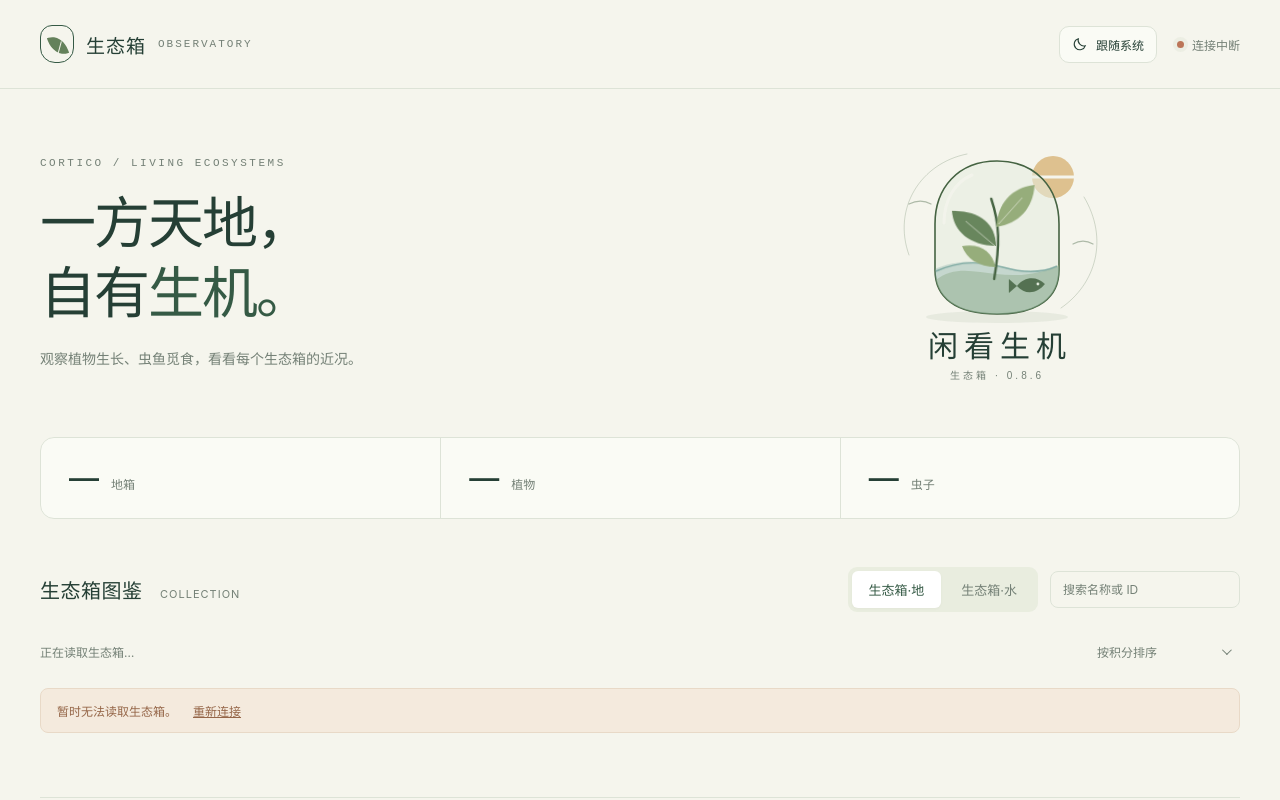
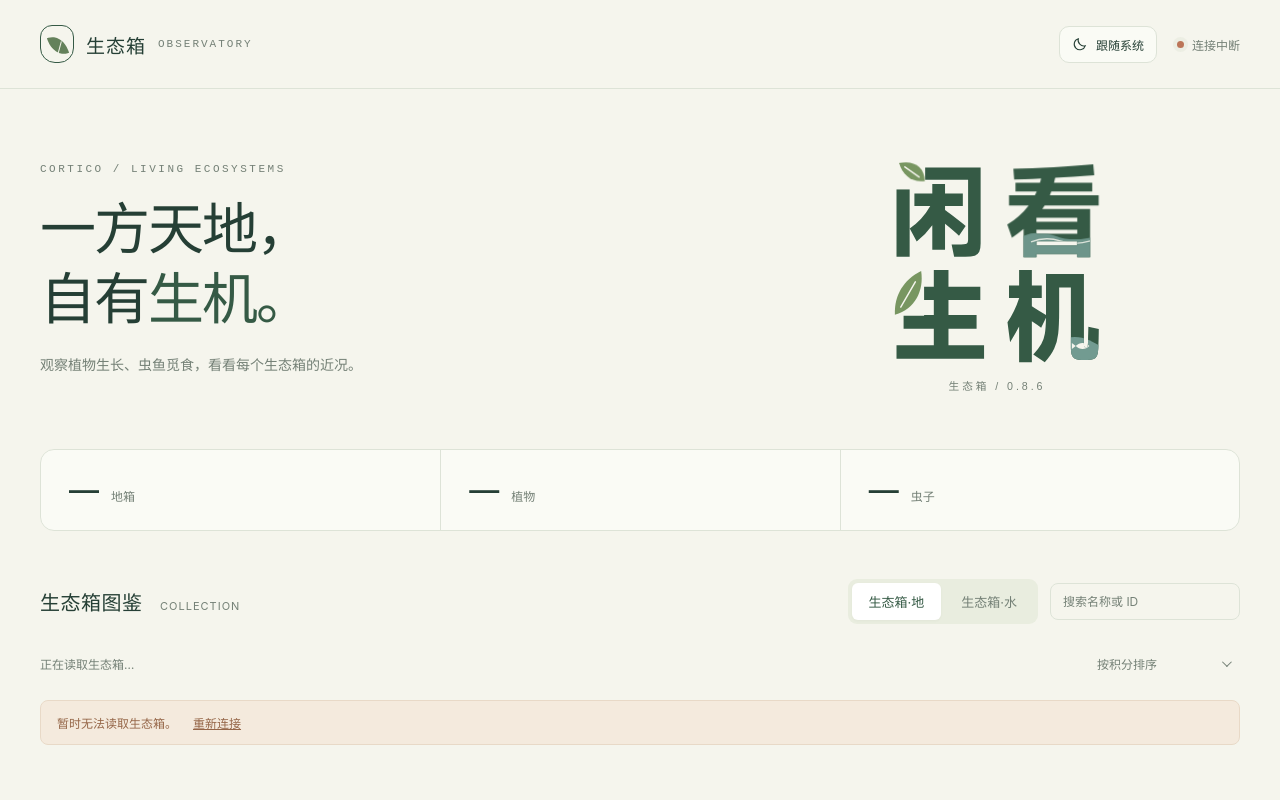
Before and after one commit to zhiyuHD/cortico-world-terrarium, a website: page dist/index.html in a window 1280 px wide. Shown: the top 800 px of the page. Drawn offline with Linux system fonts and the light colour scheme; no server answers.

Commit message:
refactor(web): use bold lettering for release logo

```diff
--- a/dist/index.html
+++ b/dist/index.html
@@ -79,39 +79,39 @@
 @media(max-width:580px){.nav-actions{gap:10px}.theme-toggle{padding:8px}.theme-toggle svg{display:none}.nav-actions .live{font-size:11px}}
 .pager{display:flex;justify-content:center;align-items:center;gap:16px;margin:22px 0}.pager[hidden]{display:none}.pager-button,.replay-load{border:1px solid var(--line);background:var(--surface);color:var(--green);border-radius:9px;padding:10px 16px;font:inherit;cursor:pointer;transition:background .2s,transform .2s}.pager-button:hover:not(:disabled),.replay-load:hover:not(:disabled){background:var(--accent);transform:translateY(-1px)}.pager-button:disabled,.replay-load:disabled{opacity:.5;cursor:default}.pager-label{font-size:12px;color:var(--muted);font-variant-numeric:tabular-nums}.replay-load{margin:0 24px 16px;font-size:12px}.pager-button:focus-visible,.replay-load:focus-visible{outline:2px solid var(--green);outline-offset:3px}@media(max-width:500px){.pager{gap:10px}.pager-button{padding:9px 12px}.pager-label{font-size:11px}}
 
-.release-art{display:flex;align-items:center;justify-content:center;min-width:0;--logo-leaf:#68865d;--logo-leaf-light:#96ad7b;--logo-water:#7faaa3;--logo-sun:#d9b479;--logo-glass:#e5ede0;--logo-ink:#456342}
-.release-logo{display:block;width:min(100%,320px);height:auto;overflow:visible}.release-logo .logo-leaves{transform-origin:160px 113px;animation:logo-leaf-sway 8s ease-in-out infinite}.release-logo .logo-water{animation:logo-water-drift 7s ease-in-out infinite}.release-logo .logo-fish{animation:logo-fish-drift 9s ease-in-out infinite}.release-logo .logo-title{fill:var(--foreground);font:500 30px MiSans,sans-serif;letter-spacing:6px}.release-logo .logo-version{fill:var(--muted);font:10px MiSans,sans-serif;letter-spacing:3px}
-:root[data-theme="dark"] .release-art{--logo-leaf:#a0bf88;--logo-leaf-light:#c0d3a3;--logo-water:#8abdb5;--logo-sun:#dfbd87;--logo-glass:#233c30;--logo-ink:#b3cda2}
-@keyframes logo-leaf-sway{0%,100%{transform:rotate(-2deg)}50%{transform:rotate(2deg)}}@keyframes logo-water-drift{0%,100%{transform:translateY(0)}50%{transform:translateY(2px)}}@keyframes logo-fish-drift{0%,100%{transform:translateX(-3px)}50%{transform:translateX(3px)}}
-@media(max-width:580px){.hero{gap:4px;padding-bottom:24px}.release-art{order:-1;justify-content:flex-start}.release-logo{width:210px;margin:-12px 0 12px}.hero h1{font-size:32px}.hero .eyebrow{margin-bottom:12px}}
-@media(prefers-reduced-motion:reduce){.release-logo .logo-leaves,.release-logo .logo-water,.release-logo .logo-fish{animation:none}}
+
+
+.release-art{display:flex;align-items:center;justify-content:center;min-width:0;--logo-ink:#355a45;--logo-leaf:#789661;--logo-water:#729b91}
+.release-logo{display:block;width:min(100%,280px);height:auto;overflow:visible}.release-logo .logo-version{fill:var(--muted);font:11px MiSans,sans-serif;letter-spacing:3px}.release-logo .wordmark-sprout{transform-origin:56px 40px;animation:wordmark-sway 8s ease-in-out infinite}.release-logo .wordmark-ripple{animation:wordmark-ripple 7s ease-in-out infinite}
+:root[data-theme="dark"] .release-art{--logo-ink:#d4e1c4;--logo-leaf:#99bb7e;--logo-water:#8ab9b0}
+@keyframes wordmark-sway{0%,100%{transform:rotate(-2deg)}50%{transform:rotate(2deg)}}@keyframes wordmark-ripple{0%,100%{opacity:.8}50%{opacity:1}}
+@media(max-width:580px){.hero{gap:4px;padding-bottom:24px}.release-art{order:-1;justify-content:flex-start}.release-logo{width:190px;margin:-12px 0 12px}.hero h1{font-size:32px}.hero .eyebrow{margin-bottom:12px}}
+@media(prefers-reduced-motion:reduce){.release-logo .wordmark-sprout,.release-logo .wordmark-ripple{animation:none}}
 </style>
 </head>
 <body>
 <header><div class="wrap nav"><div class="brand"><span class="mark" aria-hidden="true"></span>生态箱<span class="nav-label">OBSERVATORY</span></div><div class="nav-actions"><button type="button" class="theme-toggle" id="theme-toggle" aria-label="主题：跟随系统"><svg viewBox="0 0 24 24" fill="none" stroke="currentColor" stroke-width="1.6" aria-hidden="true"><path d="M20 14.5A8.5 8.5 0 0 1 9.5 4a8.5 8.5 0 1 0 10.5 10.5Z"/></svg><span>跟随系统</span></button><div class="live" id="connection" data-state="loading"><span class="dot"></span><span id="connection-label">连接中</span></div></div></div></header>
 <main class="wrap">
 <section id="announcements" class="announcements" aria-label="服务端公告" aria-live="polite" hidden></section>
-<section class="hero"><div><p class="eyebrow">CORTICO / LIVING ECOSYSTEMS</p><h1>一方天地，<br>自有<span>生机。</span></h1><p class="intro">观察植物生长、虫鱼觅食，看看每个生态箱的近况。</p></div><div class="release-art"><svg class="release-logo" viewBox="0 0 320 260" role="img" aria-labelledby="release-logo-title release-logo-desc" xmlns="http://www.w3.org/2000/svg">
-<title id="release-logo-title">闲看生机 · 0.8.6</title><desc id="release-logo-desc">一轮暖阳下，玻璃箱里的新叶轻摆，水中一尾小鱼悠游。</desc>
-<defs><clipPath id="logo-glass-clip"><path d="M160 26c-39 0-62 27-62 63v46c0 27 20 44 62 44s62-17 62-44V89c0-36-23-63-62-63Z"/></clipPath></defs>
-<ellipse cx="160" cy="182" rx="71" ry="6" fill="var(--logo-ink)" opacity=".08"/>
-<path d="M72 120c-17-47 12-92 58-101M247 62c25 42 12 87-23 111" fill="none" stroke="var(--logo-ink)" stroke-width="1" opacity=".22" stroke-linecap="round"/>
-<circle cx="216" cy="42" r="21" fill="var(--logo-sun)" opacity=".8"/><path d="M184 42h56" stroke="var(--page)" stroke-width="3"/>
-<path d="M160 26c-39 0-62 27-62 63v46c0 27 20 44 62 44s62-17 62-44V89c0-36-23-63-62-63Z" fill="var(--logo-glass)" fill-opacity=".55" stroke="var(--logo-ink)" stroke-width="1.6"/>
-<g clip-path="url(#logo-glass-clip)">
-<path d="M94 149c21-20 43-12 65-10 25 3 45 0 67-11v56H94Z" fill="var(--logo-leaf-light)" opacity=".45"/>
-<g class="logo-water"><path d="M93 135c32-15 55-9 73-4 26 8 44 4 61-3v58H93Z" fill="var(--logo-water)" opacity=".35"/><path d="M99 135c27-12 48-9 67-4 21 6 38 6 54-1" fill="none" stroke="var(--logo-water)" stroke-width="1.4"/></g>
-<g class="logo-leaves"><path d="M158 144c5-35 4-55-5-80" fill="none" stroke="var(--logo-ink)" stroke-width="2.4" stroke-linecap="round"/>
-<path d="M159 111c-26 0-43-13-45-34 26-1 44 10 45 34Z" fill="var(--logo-leaf)"/><path d="M158 111l-30-24" stroke="var(--page)" stroke-width="1" opacity=".55"/>
-<path d="M159 92c0-23 14-40 37-43-1 24-15 39-37 43Z" fill="var(--logo-leaf-light)"/><path d="M161 89l23-27" stroke="var(--page)" stroke-width="1" opacity=".55"/>
-<path d="M159 132c-17 0-29-7-34-20 18-3 30 4 34 20Z" fill="var(--logo-leaf-light)"/>
+<section class="hero"><div><p class="eyebrow">CORTICO / LIVING ECOSYSTEMS</p><h1>一方天地，<br>自有<span>生机。</span></h1><p class="intro">观察植物生长、虫鱼觅食，看看每个生态箱的近况。</p></div><div class="release-art"><svg class="release-logo" xmlns="http://www.w3.org/2000/svg" viewBox="0 0 288 280" role="img" aria-labelledby="release-logo-title release-logo-desc">
+<title id="release-logo-title">闲看生机 · 0.8.6</title><desc id="release-logo-desc">以粗体的闲看生机四字组成字标：闲字的点是一片叶，生字的撇化作新芽，看字的目中泛起水纹，机字的笔画中藏着游鱼。</desc>
+<defs>
+<mask id="wordmark-xian-cut" maskUnits="userSpaceOnUse" x="0" y="0" width="288" height="280"><rect width="288" height="280" fill="white"/><path d="M40 26H70V56H40Z" fill="black"/></mask>
+<mask id="wordmark-sheng-cut" maskUnits="userSpaceOnUse" x="0" y="0" width="288" height="280"><rect width="288" height="280" fill="white"/><path d="M32 138H69V186H32Z" fill="black"/></mask>
+<clipPath id="wordmark-kan-clip"><path transform="translate(150 118) scale(0.104 -0.104)" d="M948 438H414Q401 415 390 401H863V-74H736V-43H332V-75H205V205Q161 168 90 118L44 250Q174 328 256 438H61V539H317L335 576H125V663H367Q374 687 378 704Q186 696 112 695L104 800Q281 802 504.5 815.0Q728 828 894 844L904 736Q682 719 518 711L506 663H884V576H479L465 539H948ZM332 275H736V316H332ZM736 198H332V157H736ZM332 83V42H736V83Z"/></clipPath>
+<clipPath id="wordmark-ji-clip"><path transform="translate(150 226) scale(0.104 -0.104)" d="M949 254Q949 221 947.5 161.0Q946 101 944 59Q942 14 931.5 -9.5Q921 -33 898.0 -42.5Q875 -52 833 -52H775Q719 -52 696.0 -26.0Q673 0 673 67V664H557V438Q557 290 547.5 208.0Q538 126 508.5 61.5Q479 -3 415 -74L301 2Q355 60 380.5 105.5Q406 151 415.5 208.0Q425 265 427 366L379 267Q345 292 287 330V-75H161V278Q120 199 72 124L46 320Q118 427 161 558V561H61V685H161V837H287V685H385V561H287V480L349 441L427 393V439V798H802V103Q802 85 805.0 79.5Q808 74 817 74H825Q835 74 838.0 81.0Q841 88 842 114L843 171L846 277Z"/></clipPath>
+</defs>
+<g class="logo-title" fill="var(--logo-ink)" aria-label="闲看生机">
+<g mask="url(#wordmark-xian-cut)"><path transform="translate(32 118) scale(0.104 -0.104)" d="M256 611Q230 641 182.5 689.5Q135 738 102 769L189 858Q276 782 349 712ZM366 814H915V61Q915 9 901.5 -19.0Q888 -47 856.0 -58.5Q824 -70 764 -70H653L628 51H721Q753 51 767.5 55.5Q782 60 786.5 70.5Q791 81 791 104V692H366ZM701 137Q658 179 563 256V0H437V243Q377 159 283 81L214 211Q338 294 417 433H260V556H437V649H563V556H739V433H563V393Q579 380 636 338Q735 262 767 235ZM213 -70H83V618H213Z"/></g>
+<g class="wordmark-sprout"><path d="M43 29C58 26 69 32 70 47 57 49 47 42 43 29Z" fill="var(--logo-leaf)"/><path d="m49 33 15 10" fill="none" stroke="var(--page)" stroke-width="1.5" stroke-linecap="round"/></g>
+<path transform="translate(150 118) scale(0.104 -0.104)" d="M948 438H414Q401 415 390 401H863V-74H736V-43H332V-75H205V205Q161 168 90 118L44 250Q174 328 256 438H61V539H317L335 576H125V663H367Q374 687 378 704Q186 696 112 695L104 800Q281 802 504.5 815.0Q728 828 894 844L904 736Q682 719 518 711L506 663H884V576H479L465 539H948ZM332 275H736V316H332ZM736 198H332V157H736ZM332 83V42H736V83Z"/>
+<g clip-path="url(#wordmark-kan-clip)"><path class="wordmark-ripple" d="M170 104Q187 97 205 104T251 103V129H170Z" fill="var(--logo-water)"/><path d="M179 110q15-6 30-1t31 0" fill="none" stroke="var(--page)" stroke-width="1.4" opacity=".8"/></g>
+<g mask="url(#wordmark-sheng-cut)"><path transform="translate(32 226) scale(0.104 -0.104)" d="M597 94H949V-41H83V94H452V256H153V393H452V540H268Q231 463 182 393L60 464Q119 538 153.5 616.5Q188 695 216 806L350 776Q340 741 318 671H452V838H597V671H912V540H597V393H875V256H597Z"/></g>
+<path d="M39 185C38 165 48 149 66 140 69 160 60 179 39 185Z" fill="var(--logo-leaf)"/><path d="m45 177 15-26" fill="none" stroke="var(--page)" stroke-width="1.5" stroke-linecap="round"/>
+<path transform="translate(150 226) scale(0.104 -0.104)" d="M949 254Q949 221 947.5 161.0Q946 101 944 59Q942 14 931.5 -9.5Q921 -33 898.0 -42.5Q875 -52 833 -52H775Q719 -52 696.0 -26.0Q673 0 673 67V664H557V438Q557 290 547.5 208.0Q538 126 508.5 61.5Q479 -3 415 -74L301 2Q355 60 380.5 105.5Q406 151 415.5 208.0Q425 265 427 366L379 267Q345 292 287 330V-75H161V278Q120 199 72 124L46 320Q118 427 161 558V561H61V685H161V837H287V685H385V561H287V480L349 441L427 393V439V798H802V103Q802 85 805.0 79.5Q808 74 817 74H825Q835 74 838.0 81.0Q841 88 842 114L843 171L846 277Z"/>
+<g clip-path="url(#wordmark-ji-clip)"><path d="M208 213c11-7 20-6 31-2l17 9v19h-48Z" fill="var(--logo-water)"/><path d="M225 217c4-4 10-4 14 0-4 4-10 4-14 0l-4 3v-6Z" fill="var(--page)"/></g>
 </g>
-<g class="logo-fish" fill="var(--logo-ink)"><path d="M177 151c8-10 20-10 28-2-7 9-19 12-28 2l-8 7v-14Z" opacity=".85"/><circle cx="198" cy="149" r="1.4" fill="var(--logo-glass)"/></g>
-<path d="M107 88c0-23 11-41 28-48" fill="none" stroke="var(--page)" stroke-width="3" opacity=".75" stroke-linecap="round"/>
-</g>
-<path d="M72 69c8-4 15-4 22 0m142 40c7-4 13-4 20 0" fill="none" stroke="var(--logo-ink)" stroke-width="1.2" stroke-linecap="round" opacity=".4"/>
-<text x="163" y="222" text-anchor="middle" class="logo-title">闲看生机</text>
-<text x="160" y="244" text-anchor="middle" class="logo-version">生态箱 · 0.8.6</text>
+<text class="logo-version" x="144" y="262" text-anchor="middle">生态箱 / 0.8.6</text>
 </svg></div></section>
 <section class="overview" aria-label="生态箱概览"><div class="stat"><strong id="box-count">—</strong><span id="box-count-label">地箱</span></div><div class="stat"><strong id="plant-count">—</strong><span>植物</span></div><div class="stat"><strong id="animal-count">—</strong><span id="animal-count-label">虫子</span></div></section>
 <section aria-labelledby="gallery-title"><div class="section-top"><h2 class="section-title" id="gallery-title">生态箱图鉴 <small>COLLECTION</small></h2><div class="tools"><div class="tabs" role="group" aria-label="生态箱类型"><button class="tab" data-kind="land" aria-pressed="true">生态箱·地</button><button class="tab" data-kind="water" aria-pressed="false">生态箱·水</button></div><div class="search-wrap"><input class="search" id="search" type="text" maxlength="100" role="searchbox" placeholder="搜索名称或 ID" aria-label="搜索生态箱名称或 ID"><button id="clear-search" class="clear-search" aria-label="清除搜索" hidden></button></div></div></div>
```
Also changed, not shown: server/index.html (+26 -26 lines), CHANGELOG.md, README.md.
